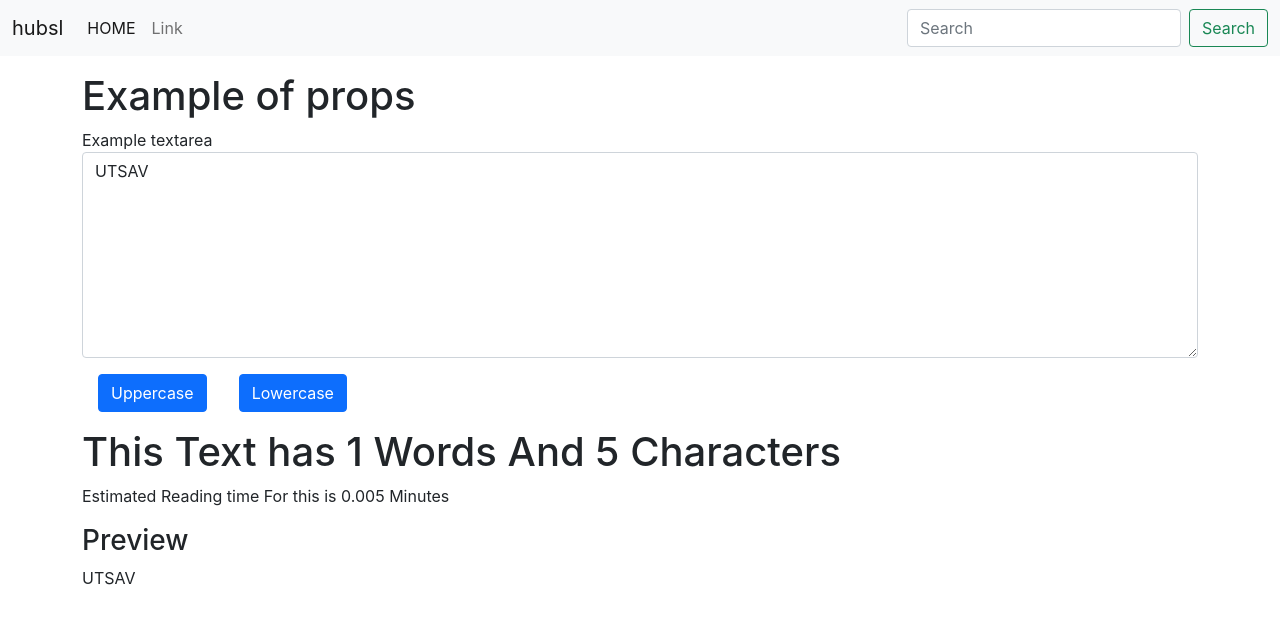
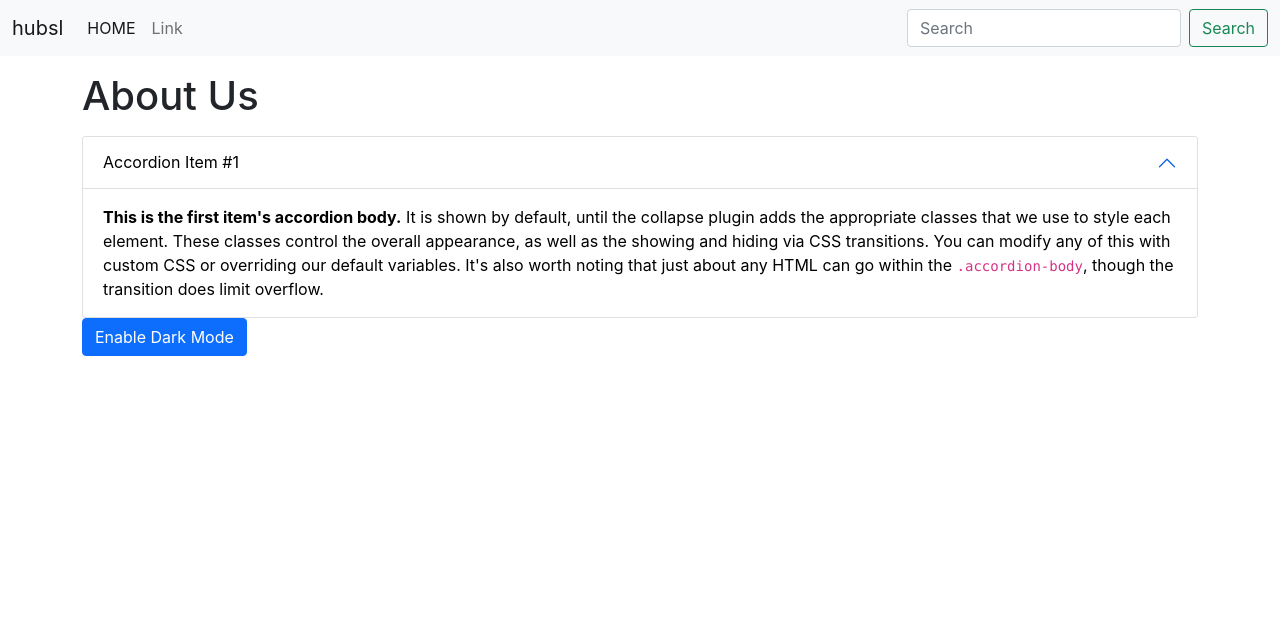
Before and after one commit to Utsavvan/textutills, a React (Create React App) app: page / in a window 1280 px wide. Shown: the top 624 px of the page. Built offline with nearby package versions, Linux system fonts and the light colour scheme.

Commit message:
added dark mode to about page

```diff
--- a/src/App.js
+++ b/src/App.js
@@ -1,13 +1,15 @@
 import './App.css';
 import Navbar from './components/navbar.mjs';
 import TextForm from './components/TextForm.mjs';
+import About from './components/About.js';
 
 function App() {
   return (
     <>
     {/* we can pass values that is going to render in rect components in key = value pairs  */}
       <Navbar title='hubsl' menu1="HOME"/>
-      <TextForm heading="Example of props"/>
+      {/* <TextForm heading="Example of props"/> */}
+      <About/>
     </>
   );
 }
--- /dev/null
+++ b/src/components/About.js
@@ -0,0 +1,52 @@
+import React from 'react'
+import { useState } from 'react'
+
+function About() {
+
+    const [myStyle, setmyStyle] = useState({
+        color: 'black',
+        backgroundColor: 'white',
+    })
+
+    const [btnText,setbtnText] = useState('Enable Dark Mode')
+
+    const setColorMode = () => {
+        if (myStyle.backgroundColor == 'white') {
+            setmyStyle({
+                color: 'white',
+                backgroundColor: 'black',
+            })
+            setbtnText('Enable Dark Mode')
+        }else {
+            setmyStyle({
+                color: 'black',
+                backgroundColor: 'white',
+            })
+            setbtnText('Enable Light Mode')
+        }
+
+    }
+
+    return (
+        <div className="container">
+            <h1 className='my-3'>About Us</h1>
+            <div className="accordion" id="accordionExample">
+                <div className="accordion-item" >
+                    <h2 className="accordion-header" id="headingOne">
+                        <button className="accordion-button" style={myStyle} type="button" data-bs-toggle="collapse" data-bs-target="#collapseOne" aria-expanded="true" aria-controls="collapseOne">
+                            Accordion Item #1
+                        </button>
+                    </h2>
+                    <div id="collapseOne" className="accordion-collapse collapse show" style={myStyle} aria-labelledby="headingOne" data-bs-parent="#accordionExample">
+                        <div className="accordion-body">
+                            <strong>This is the first item's accordion body.</strong> It is shown by default, until the collapse plugin adds the appropriate classes that we use to style each element. These classes control the overall appearance, as well as the showing and hiding via CSS transitions. You can modify any of this with custom CSS or overriding our default variables. It's also worth noting that just about any HTML can go within the <code>.accordion-body</code>, though the transition does limit overflow.
+                        </div>
+                    </div>
+                </div>
+            </div>
+            <button className='btn btn-primary' onClick={setColorMode}>{btnText}</button>
+        </div>
+    )
+}
+
+export default About
--- a/src/components/TextForm.mjs
+++ b/src/components/TextForm.mjs
@@ -9,19 +9,32 @@
     const handleClickLw = () => {
         setText(text.toLowerCase())
     }
+    const handleClickCl = () => {
+        setText("")
+    }
     const onChanged = (event) => {
         setText(event.target.value);
     }
+
+	const handleClickCopyText = () => {
+		var text = document.getElementById("textbox")
+		text.select()
+		// text.setSelectionRange(0,9999)
+        navigator.clipboard.writeText(text.value)
+    }
+
     return (
         <React.Fragment>
             <div className="container my-3">
                 <h1>{props.heading}</h1>
                 <div className="form-group">
                     <label htmlFor="exampleFormControlTextarea1">Example textarea</label>
-                    <textarea className="form-control" value={text} onChange={onChanged} id="exampleFormControlTextarea1" rows="8"></textarea>
+                    <textarea className="form-control" value={text} onChange={onChanged} id="textbox" rows="8"></textarea>
                 </div>
                 <button onClick={handleClickUp} className="btn btn-primary mt-3 mx-3">Uppercase</button>
                 <button onClick={handleClickLw} className="btn btn-primary mt-3 mx-3">Lowercase</button>
+                <button onClick={handleClickCl} className="btn btn-primary mt-3 mx-3">Clear</button>
+                <button onClick={handleClickCopyText} className="btn btn-primary mt-3 mx-3">Copy Text</button>
             </div>
             <div className="container">
                 <h1>This Text has {text.split(' ').length} Words And {text.length} Characters</h1>
```
